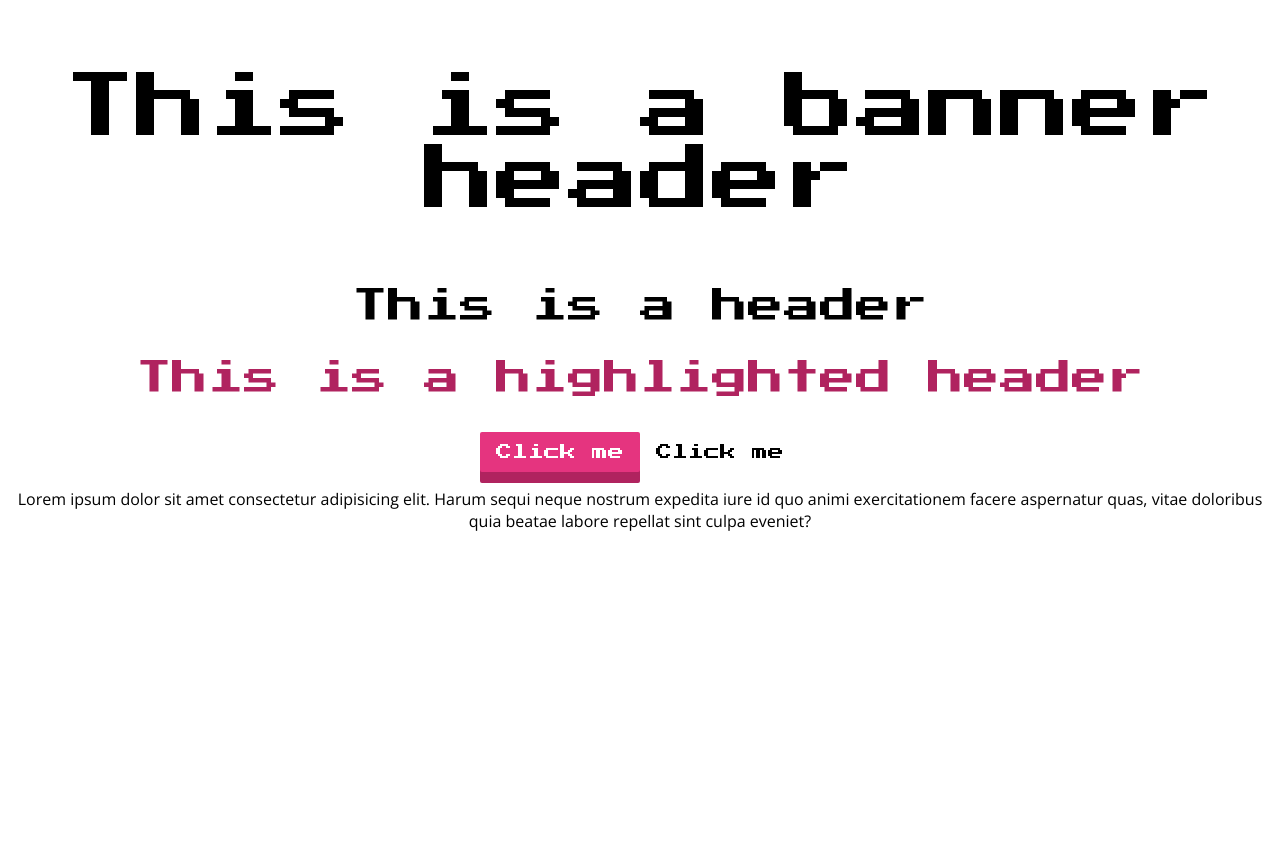
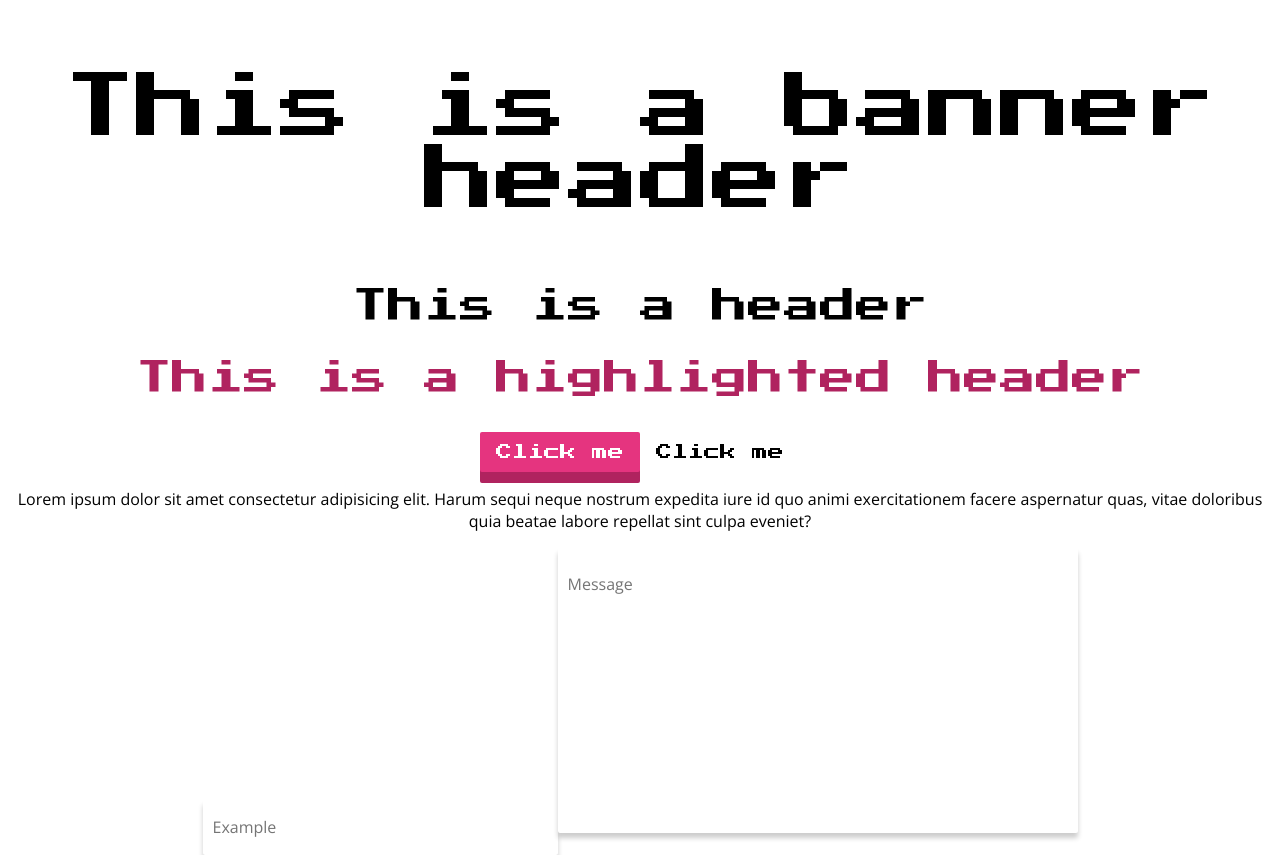
Before and after one commit to programmergeek/personal-site, a React (Create React App) app: page / in a window 1280 px wide. Before the commit the page ends 800 px from the top, so only its background shows below. Built offline with nearby package versions, Linux system fonts and the light colour scheme.

Commit message:
created styles for text input

```diff
--- a/src/App.tsx
+++ b/src/App.tsx
@@ -10,6 +10,8 @@ function App() {
       <button className='btn btn-primary font-primary'>Click me</button>
       <button className='btn btn-secondary font-primary'>Click me</button>
       <p className='p'> Lorem ipsum dolor sit amet consectetur adipisicing elit. Harum sequi neque nostrum expedita iure id quo animi exercitationem facere aspernatur quas, vitae doloribus quia beatae labore repellat sint culpa eveniet?</p>
+      <input type="text" className="text-input input-field font-secondary" placeholder='Example' />
+      <textarea name="message" placeholder='Message' className='text-input text-area font-secondary'></textarea>
     </div>
   );
 }
--- a/src/index.css
+++ b/src/index.css
@@ -59,6 +59,32 @@ body {
   color: #000;
 }
 
+.text-input {
+  box-shadow: 0 5px 5px rgba(0, 0, 0, 0.2);
+  border-radius: 2px;
+  border: none;
+  font-size: 16px;
+}
+
+.text-input:focus {
+  outline: none;
+}
+
+.input-field {
+  width: 340px;
+  height: 45px;
+  padding: 5px;
+  padding-left: 10px;
+}
+
+.text-area {
+  width: 500px;
+  height: 250px;
+  resize: none;
+  padding: 10px;
+  padding-top: 25px;
+}
+
 @keyframes btn_primary_click {
   to {
     transform: translate(0, 10px);
--- a/src/index.scss
+++ b/src/index.scss
@@ -77,6 +77,32 @@ body{
     color: $primary-text-colour;
 }
 
+.text-input{
+    box-shadow: 0 5px 5px rgba(0, 0, 0, 0.2);
+    border-radius: $border-radius;
+    border: none;
+    font-size: $font-size;
+}
+
+.text-input:focus{
+    outline: none;
+}
+
+.input-field{
+    width: 340px;
+    height: 45px;
+    padding: 5px;
+    padding-left: 10px;
+}
+
+.text-area{
+    width: 500px;
+    height: 250px;
+    resize: none;
+    padding: 10px;
+    padding-top: 25px;
+}
+
 @keyframes btn_primary_click {
     to{
         transform: translate(0, 10px);
```
Also changed, not shown: 1 other file (tests, documents, lock files or other folders).
